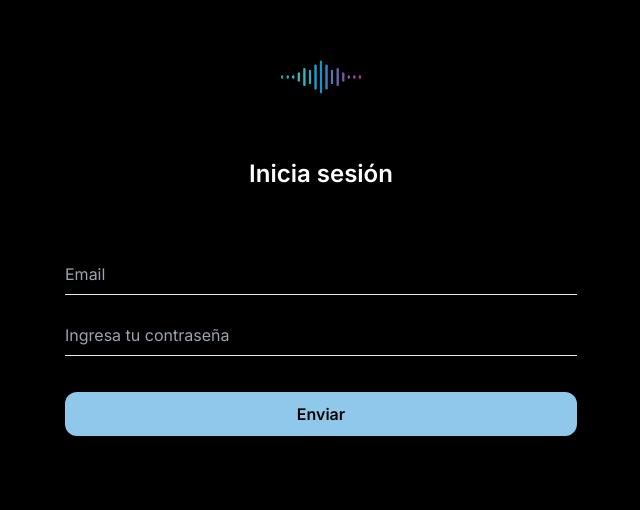
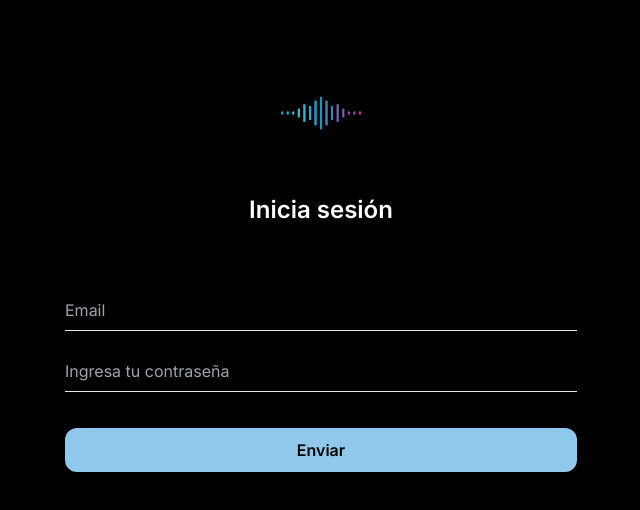
Before and after one commit to jhonfe64/music_app_front, a Next.js app: page /user/login in a window 1280 px wide. Shown: the part 116-626 px from the top of the page, without its empty margins (319-959 px from the left). Built offline with nearby package versions, Linux system fonts and the light colour scheme.

Commit message:
logging form center

```diff
--- a/src/app/user/login/page.tsx
+++ b/src/app/user/login/page.tsx
@@ -3,8 +3,8 @@ import LoginForm from "@/components/user/loginForm/LoginForm";
 
 function Login() {
   return (
-    <div className="min-h-screen h-full felx  px-8 m-0 p-0 bg-black">
-      <div className="pt-16 sm:pt-44 pb-16">
+    <div className="min-h-screen h-full flex justify-center w-full items-center  px-8 m-0 p-0 bg-black">
+      <div className="w-full pt-16 pb-16">
         <LoginForm />
       </div>
     </div>
```
